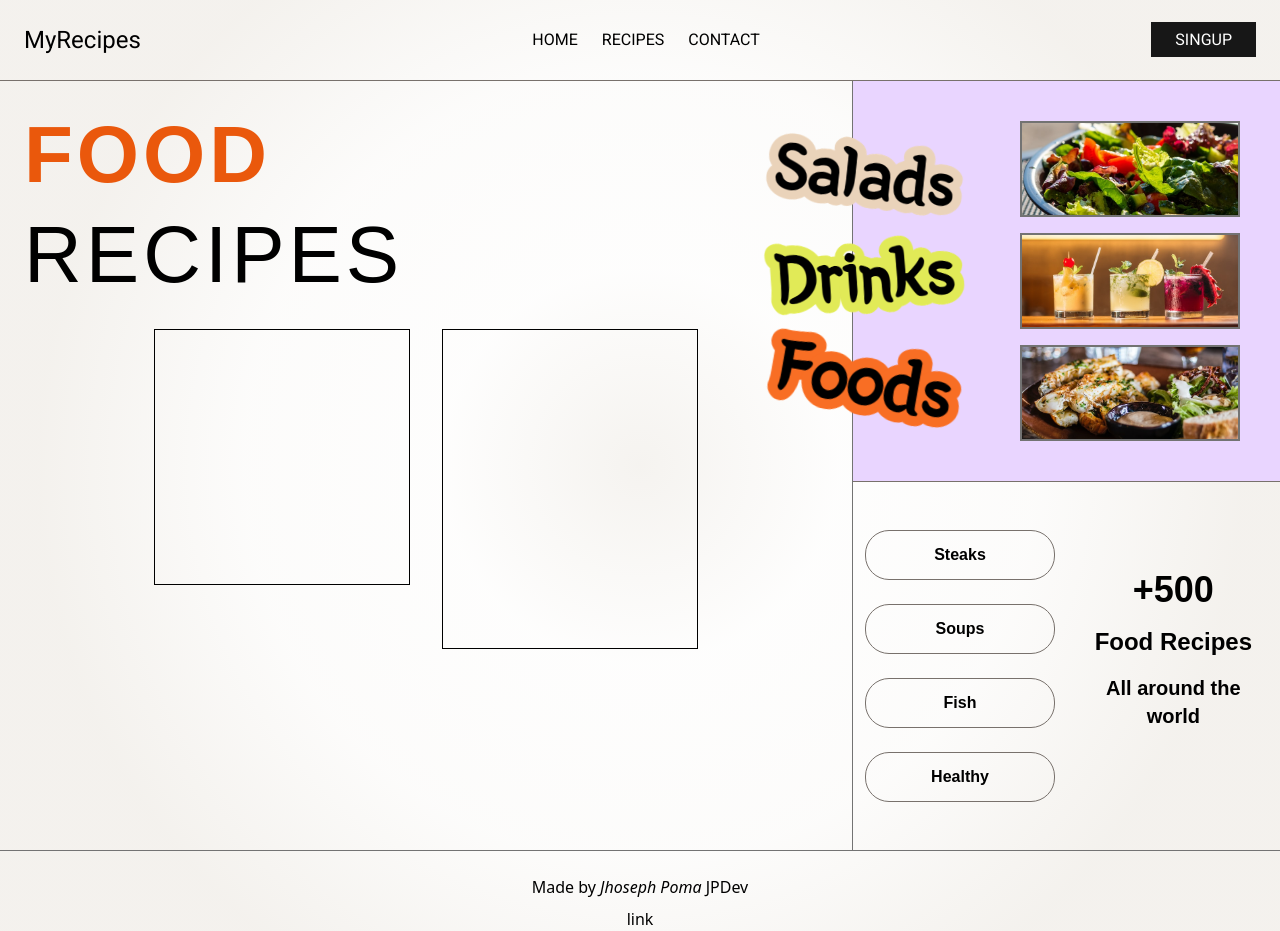
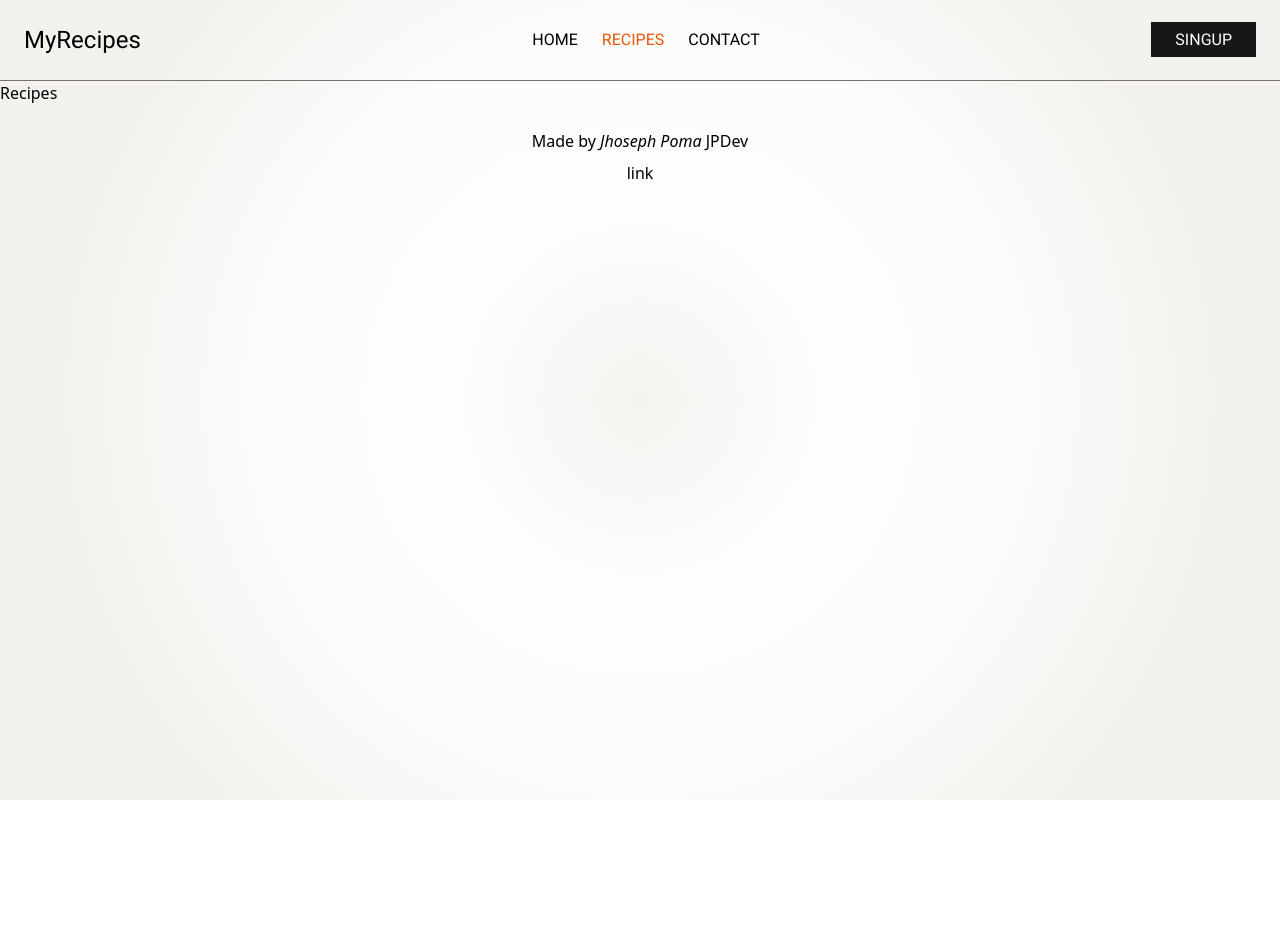
Before and after one commit to rtzboy/foodrecipes, a React (Vite) app: page /recipes in a window 1280 px wide. After the commit the page ends 800 px from the top, so only its background shows below. Built offline with nearby package versions, Linux system fonts and the light colour scheme; a web font is replaced by a local one.

Commit message:
router dom and styles

```diff
--- a/package.json
+++ b/package.json
@@ -10,7 +10,8 @@
   },
   "dependencies": {
     "react": "^18.2.0",
-    "react-dom": "^18.2.0"
+    "react-dom": "^18.2.0",
+    "react-router-dom": "^6.10.0"
   },
   "devDependencies": {
     "@types/react": "^18.0.28",
--- a/src/App.tsx
+++ b/src/App.tsx
@@ -1,12 +1,9 @@
 import { drinks, meals, salads } from './assets/categories/filesCate';
 import { DrinksImg, FoodsImg, SaladsImg } from './assets/fontsImg/filesFontImg';
-import Footer from './components/Footer';
-import Navbar from './components/Navbar';
+import LinkTo from './components/LinkTo';
 
 const App = () => {
 	return (
-		<div className='mx-auto flex min-h-screen max-w-7xl flex-col'>
-			<Navbar />
 		<main className='border-b border-b-neutral-500 lg:grid lg:grid-cols-[2fr,1fr]'>
 			<aside className='border-b border-neutral-500 px-6 py-6 lg:row-span-2 lg:border-b-0 lg:border-r lg:py-0'>
 				<div className='py-6 font-salsa text-5xl leading-tight sm:text-[80px]'>
@@ -53,26 +50,16 @@ const App = () => {
 			<section className='font-sofia sm:grid sm:grid-cols-2'>
 				<div className='px-8 py-6 sm:py-12 md:px-3'>
 					<ul className='flex flex-col gap-6 font-bold'>
-							<li className='rounded-3xl border border-stone-500 text-center'>
-								<a href='' className='block w-full py-3'>
-									Steaks
-								</a>
+						{LIST_RECIPE.map(typeFood => (
+							<li
+								key={typeFood.id}
+								className='rounded-3xl border border-stone-500 text-center transition-all hover:border-orange-600 hover:text-orange-600'
+							>
+								<LinkTo to={typeFood.link} className='block w-full py-3'>
+									{typeFood.name}
+								</LinkTo>
 							</li>
-							<li className='rounded-3xl border border-stone-500 text-center'>
-								<a href='' className='block w-full py-3'>
-									Soups
-								</a>
-							</li>
-							<li className='rounded-3xl border border-stone-500 text-center'>
-								<a href='' className='block w-full py-3'>
-									Fish
-								</a>
-							</li>
-							<li className='rounded-3xl border border-stone-500 text-center'>
-								<a href='' className='block w-full py-3'>
-									Healthy
-								</a>
-							</li>
+						))}
 					</ul>
 				</div>
 				<div className='mb-8 flex flex-col items-center justify-center gap-4 px-3'>
@@ -82,9 +69,14 @@ const App = () => {
 				</div>
 			</section>
 		</main>
-			<Footer />
-		</div>
 	);
 };
 
+const LIST_RECIPE = [
+	{ id: 1, name: 'Steaks', link: '/' },
+	{ id: 2, name: 'Soups', link: '/' },
+	{ id: 3, name: 'Fish', link: '/' },
+	{ id: 4, name: 'Healthy', link: '/' }
+];
+
 export default App;
--- /dev/null
+++ b/src/components/Errorpage.tsx
@@ -0,0 +1,17 @@
+import { useRouteError } from 'react-router-dom';
+
+const Errorpage = () => {
+	const error: any = useRouteError();
+
+	return (
+		<div id='error-page'>
+			<h1>Oops!</h1>
+			<p>Sorry, an unexpected error has occurred.</p>
+			<p>
+				<i>{error.statusText || error.message}</i>
+			</p>
+		</div>
+	);
+};
+
+export default Errorpage;
--- /dev/null
+++ b/src/components/LinkTo.tsx
@@ -0,0 +1,19 @@
+import { NavLink, NavLinkProps } from 'react-router-dom';
+
+type LinkToProps = {
+	active?: string;
+	children?: React.ReactNode;
+} & NavLinkProps;
+
+const LinkTo = ({ to, active, className, children, ...rest }: LinkToProps) => {
+	const activeClass = `${active || ''} ${className}`;
+	const styleClass = `${className || ''}`;
+
+	return (
+		<NavLink {...rest} to={to} className={({ isActive }) => (isActive ? activeClass : styleClass)}>
+			{children}
+		</NavLink>
+	);
+};
+
+export default LinkTo;
--- a/src/components/Navbar.tsx
+++ b/src/components/Navbar.tsx
@@ -1,25 +1,28 @@
 import { useState } from 'react';
+import LinkTo from './LinkTo';
 import Collapse from './icons/Collapse';
 import Menu from './icons/Menu';
 
-type Props = {};
+const Navbar = () => {
+	const [toggle, setToggle] = useState(false);
 
-const Navbar = (props: Props) => {
-	const [toggle, setToggle] = useState(false);
+	const links = NAV_LINKS.map(link => (
+		<li key={link.id}>
+			<LinkTo
+				to={link.linkTo}
+				active='text-orange-600'
+				replace
+				className='transition-all hover:text-orange-600'
+			>
+				{link.name}
+			</LinkTo>
+		</li>
+	));
+
 	return (
 		<nav className='flex items-center justify-between border-b border-b-stone-500 p-6 font-roboto'>
 			<div className='text-2xl'>MyRecipes</div>
-			<ul className='hidden gap-6 sm:flex'>
-				<li>
-					<a href=''>HOME</a>
-				</li>
-				<li>
-					<a href=''>RECIPES</a>
-				</li>
-				<li>
-					<a href=''>CONTACT</a>
-				</li>
-			</ul>
+			<ul className='hidden gap-6 sm:flex'>{links}</ul>
 			<div className='hidden text-white sm:block'>
 				<a href='' className='bg-neutral-900 px-6 py-2'>
 					SINGUP
@@ -35,15 +38,7 @@ const Navbar = (props: Props) => {
 						toggle ? 'visible w-[180px] opacity-100' : 'invisible w-0 opacity-0'
 					}`}
 				>
-					<li>
-						<a href=''>HOME</a>
-					</li>
-					<li>
-						<a href=''>RECIPES</a>
-					</li>
-					<li>
-						<a href=''>CONTACT</a>
-					</li>
+					{links}
 					<li>
 						<div className='text-white'>
 							<a href='' className='bg-neutral-900 px-6 py-2'>
@@ -57,4 +52,10 @@ const Navbar = (props: Props) => {
 	);
 };
 
+const NAV_LINKS = [
+	{ id: 1, name: 'HOME', linkTo: '/' },
+	{ id: 2, name: 'RECIPES', linkTo: 'recipes' },
+	{ id: 3, name: 'CONTACT', linkTo: 'contact' }
+];
+
 export default Navbar;
--- a/src/main.tsx
+++ b/src/main.tsx
@@ -1,10 +1,32 @@
 import React from 'react';
 import ReactDOM from 'react-dom/client';
+import { createBrowserRouter, RouterProvider } from 'react-router-dom';
 import App from './App';
+import Errorpage from './components/Errorpage';
+import Root from './routes/Root';
 import './styles/index.css';
+
+const router = createBrowserRouter([
+	{
+		path: '/',
+		element: <Root />,
+		errorElement: <Errorpage />,
+		children: [
+			{
+				path: 'recipes',
+				element: <div>Recipes</div>
+			},
+
+			{
+				index: true,
+				element: <App />
+			}
+		]
+	}
+]);
 
 ReactDOM.createRoot(document.getElementById('root') as HTMLElement).render(
 	<React.StrictMode>
-		<App />
+		<RouterProvider router={router} />
 	</React.StrictMode>
 );
--- /dev/null
+++ b/src/routes/Root.tsx
@@ -0,0 +1,15 @@
+import { Outlet } from 'react-router-dom';
+import Footer from '../components/Footer';
+import Navbar from '../components/Navbar';
+
+const Root = () => {
+	return (
+		<div className='mx-auto flex min-h-screen max-w-7xl flex-col'>
+			<Navbar />
+			<Outlet />
+			<Footer />
+		</div>
+	);
+};
+
+export default Root;
```
Also changed, not shown: 1 other file (tests, documents, lock files or other folders). Lines whose indentation alone changed are shown as unchanged.
